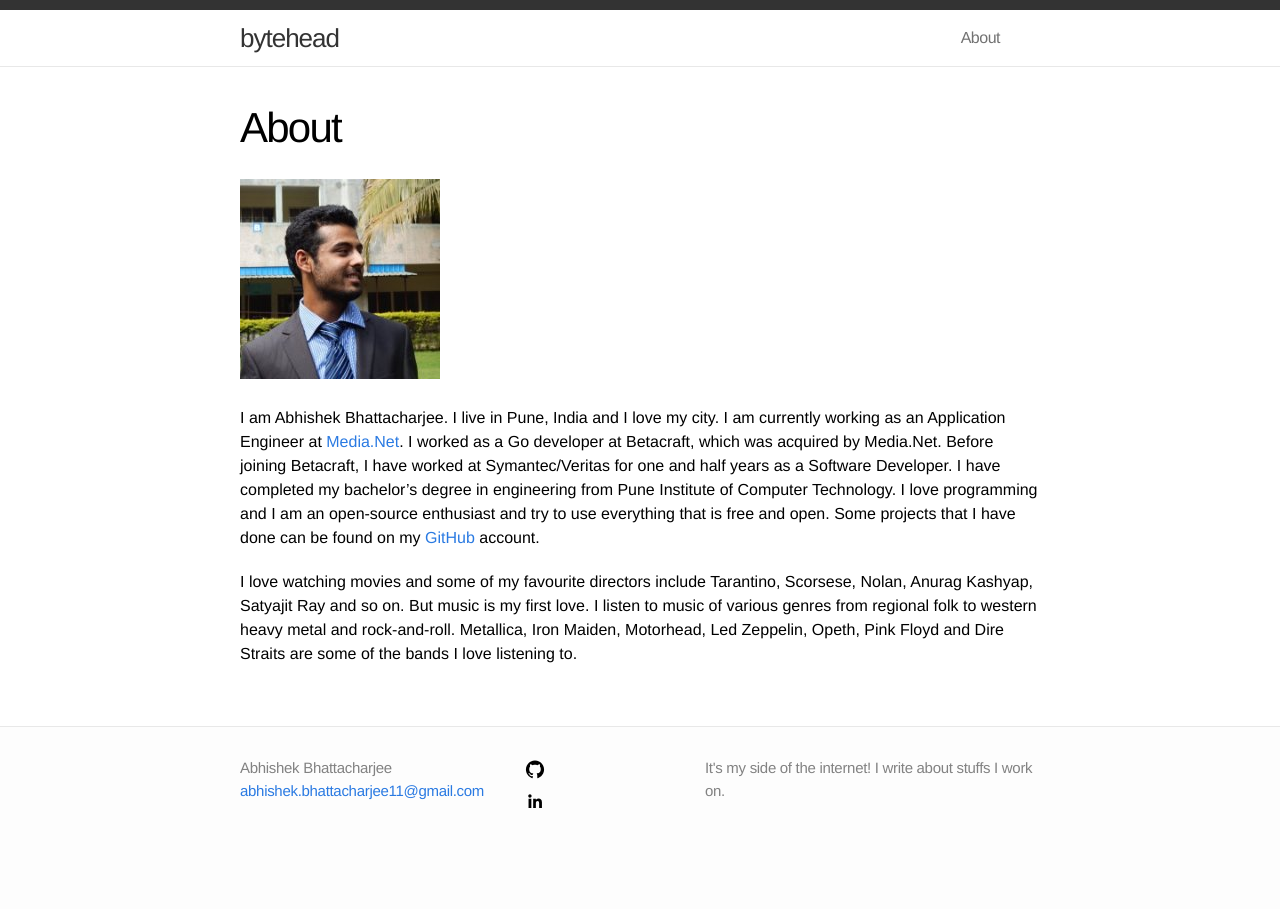
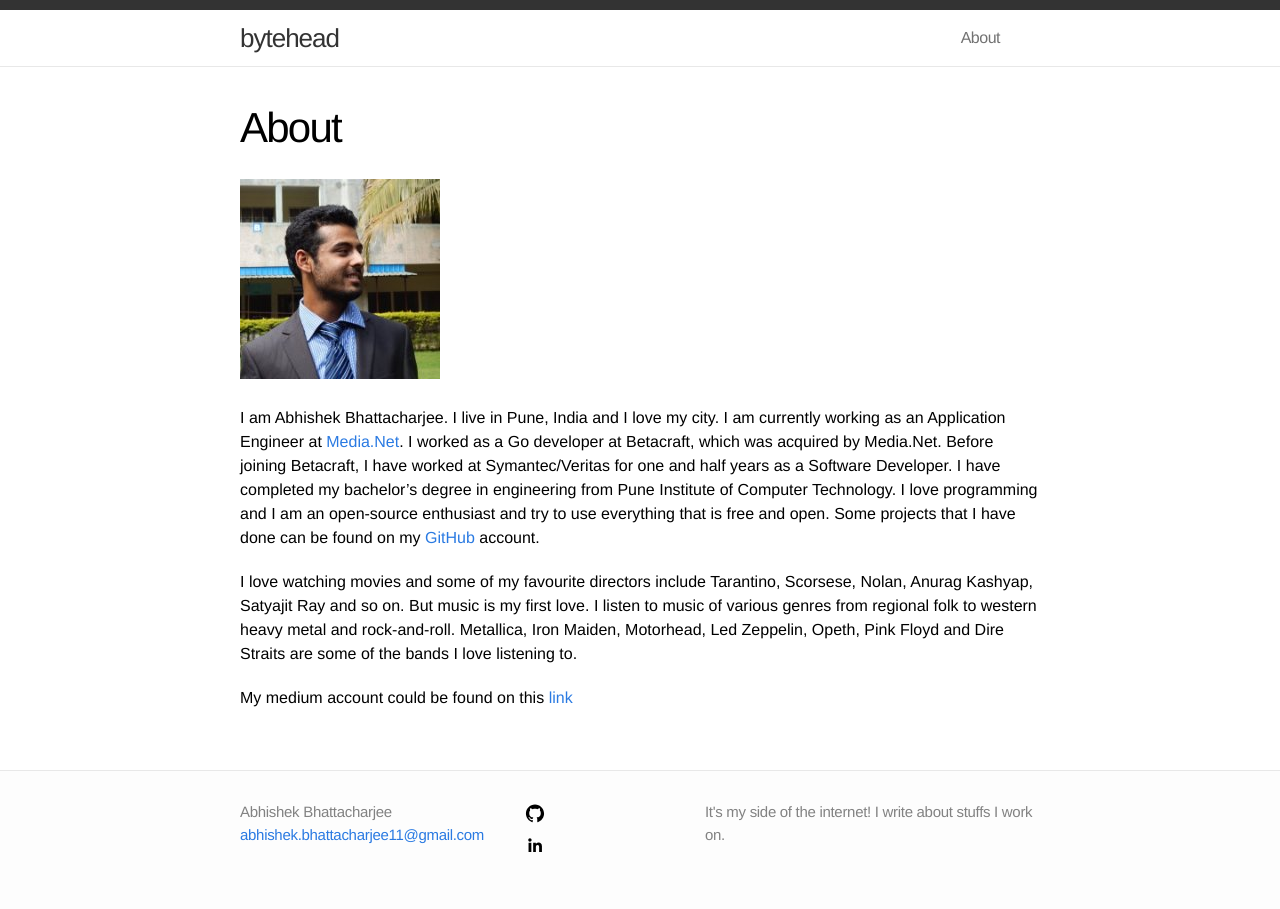
Before and after one commit to abhi11/abhi11.github.io, a Jekyll site: the page built from about.md, in a window 1280 px wide. Built offline with Jekyll 4.4.1, drawn with Linux system fonts in a browser that asks for light colours.

Commit message:
Add medium link in about.md

```diff
--- a/about.md
+++ b/about.md
@@ -10,3 +10,5 @@ I worked as a Go developer at Betacraft, which was acquired by Media.Net.
 Before joining Betacraft, I have worked at Symantec/Veritas for one and half years as a Software Developer. I have completed my bachelor's degree in engineering from Pune Institute of Computer Technology. I love programming and I am an open-source enthusiast and try to use everything that is free and open. Some projects that I have done can be found on my [GitHub](https://github.com/abhi11) account.
 
 I love watching movies and some of my favourite directors include Tarantino, Scorsese, Nolan, Anurag Kashyap, Satyajit Ray and so on. But music is my first love. I listen to music of various genres from regional folk to western heavy metal and rock-and-roll. Metallica, Iron Maiden, Motorhead, Led Zeppelin, Opeth, Pink Floyd and Dire Straits are some of the bands I love listening to.
+
+My medium account could be found on this [link](https://medium.com/@abshk11)
```
